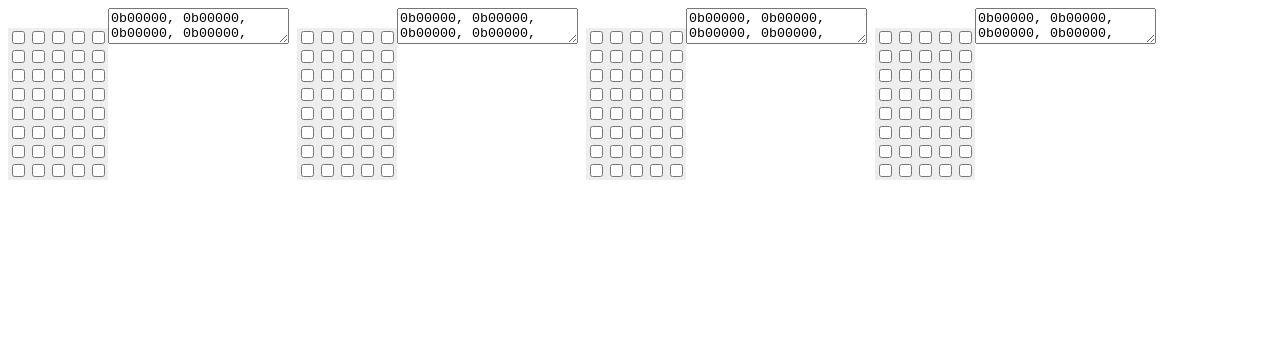
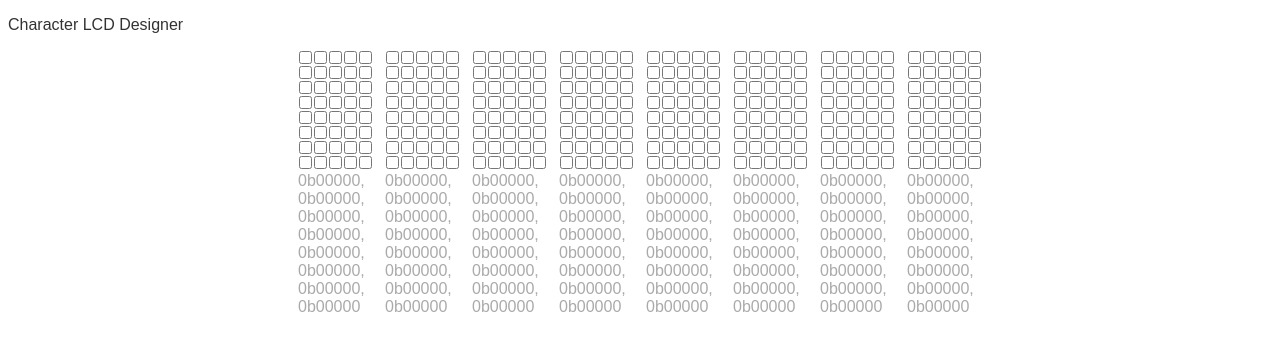
Before and after one commit to mateusznowakdev/charlcd-designer, a React (Vite) app: page / in a window 1280 px wide. Shown: the top 350 px of the page. Built offline with nearby package versions, Linux system fonts and the light colour scheme.

Commit message:
Add basic style for custom characters

```diff
--- a/index.html
+++ b/index.html
@@ -6,6 +6,7 @@
     <title>Character LCD Designer</title>
   </head>
   <body>
+    <p>Character LCD Designer</p>
     <div id="root"></div>
     <script type="module" src="/src/main.jsx"></script>
   </body>
--- a/src/App.jsx
+++ b/src/App.jsx
@@ -1,6 +1,6 @@
 import { useEffect, useState } from "react";
 
-const CHARACTER_COUNT = 4;
+const CHARACTER_COUNT = 8;
 const ROW_COUNT = 8;
 const COLUMN_COUNT = 5;
 
@@ -32,7 +32,9 @@ function CustomCharacterInput({ pixels, setPixel }) {
 function CustomCharacterCode({ pixels }) {
   return (
     <textarea
+      className="custom-character-code"
       readOnly
+      rows={ROW_COUNT}
       value={bitArrayToRowArrays(pixels).map(bitArrayToString).join(", ")}
     />
   );
@@ -40,7 +42,7 @@ function CustomCharacterCode({ pixels }) {
 
 function CustomCharacter({ pixels, setPixel }) {
   return (
-    <div>
+    <div className="custom-character">
       <CustomCharacterInput pixels={pixels} setPixel={setPixel} />
       <CustomCharacterCode pixels={pixels} />
     </div>
--- a/src/main.css
+++ b/src/main.css
@@ -1,14 +1,36 @@
-body {
-  font-family: sans-serif;
+body,
+textarea {
+  background-color: #fff;
+  color: #333;
+  font: 1rem sans-serif;
 }
 
 .custom-characters {
   display: flex;
   gap: 0.5rem;
+  justify-content: center;
+}
+
+.custom-character {
+  align-items: center;
+  display: flex;
+  flex-direction: column;
+}
+
+.custom-character-code {
+  border: 0;
+  color: #aaa;
+  resize: none;
+  width: 75px;
 }
 
 .custom-character-input {
-  background-color: #eee;
-  display: inline-grid;
+  display: grid;
   grid-template-columns: repeat(5, 1fr);
 }
+
+.custom-character-input input {
+  border: 0;
+  margin: 1px;
+  padding: 0;
+}
```
